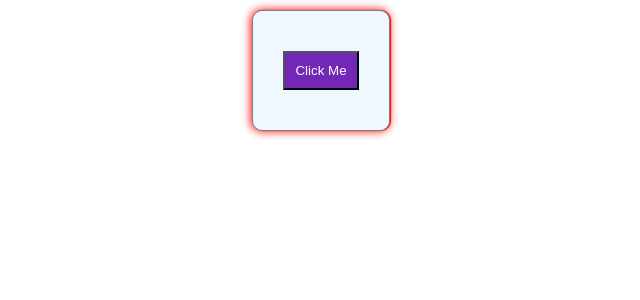
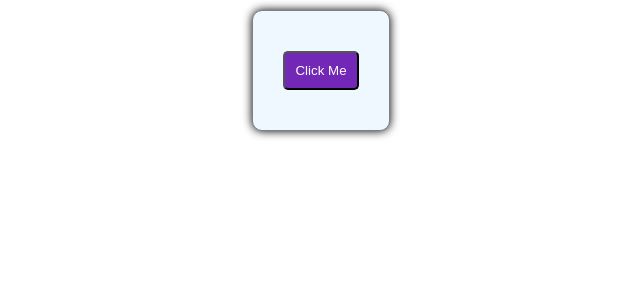
Before and after one commit to pankajspace/react-webpack, a React app: page / in a window 1280 px wide. Shown: the top 300 px of the page, without its empty margins (319-959 px from the left). Built offline with nearby package versions, Linux system fonts and the light colour scheme.

Commit message:
look and feel improved

```diff
--- a/src/components/Button.css
+++ b/src/components/Button.css
@@ -3,4 +3,5 @@
   color: #fff;
   padding: 1rem;
   margin: 1rem 0;
+  border-radius: .5rem;
 }
--- a/src/components/Tile.jsx
+++ b/src/components/Tile.jsx
@@ -9,7 +9,7 @@ const TileContainer = styled.div`
   padding: 3rem;
   border: .1rem solid grey;
   border-radius: 1rem;
-  box-shadow: .1rem 0 .1rem red, -.1rem 0 1rem red;;
+  box-shadow: 0rem 0rem 1rem black;
   background-color: aliceblue;
 `;
 
```
